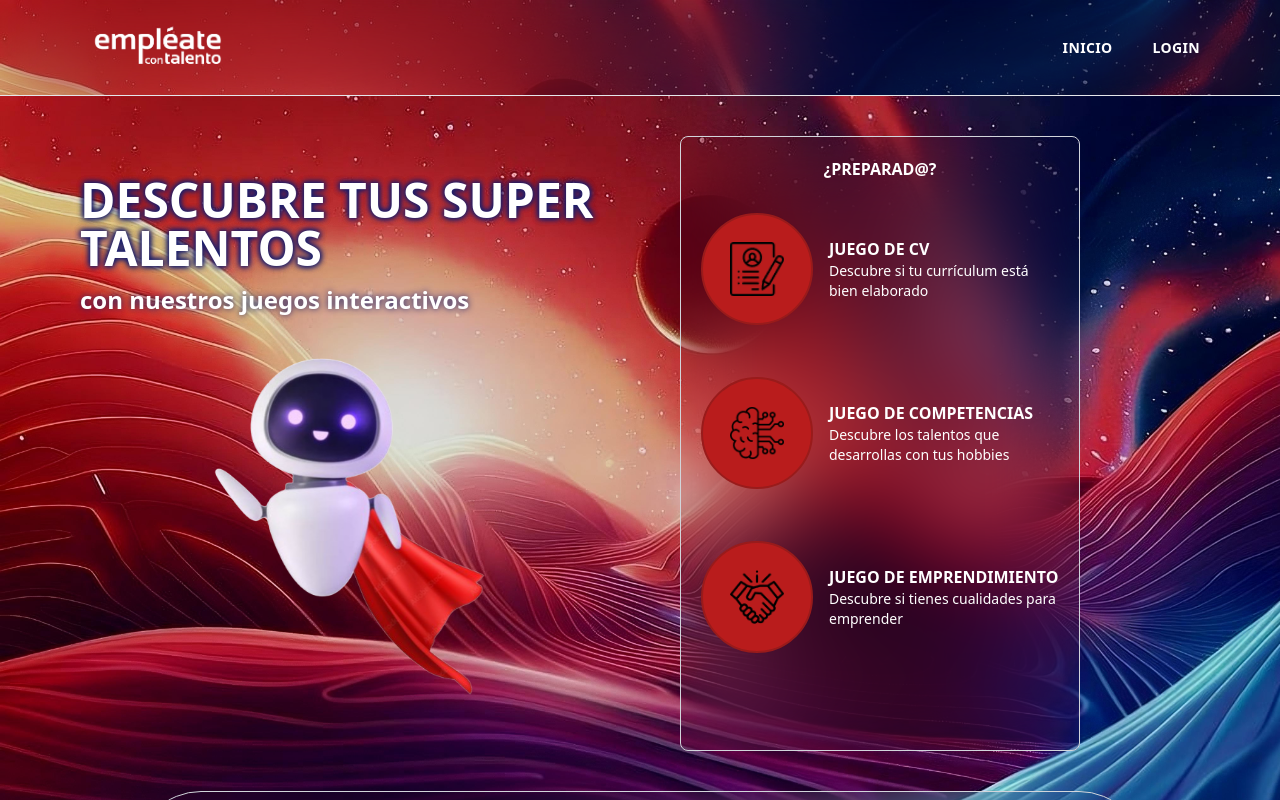
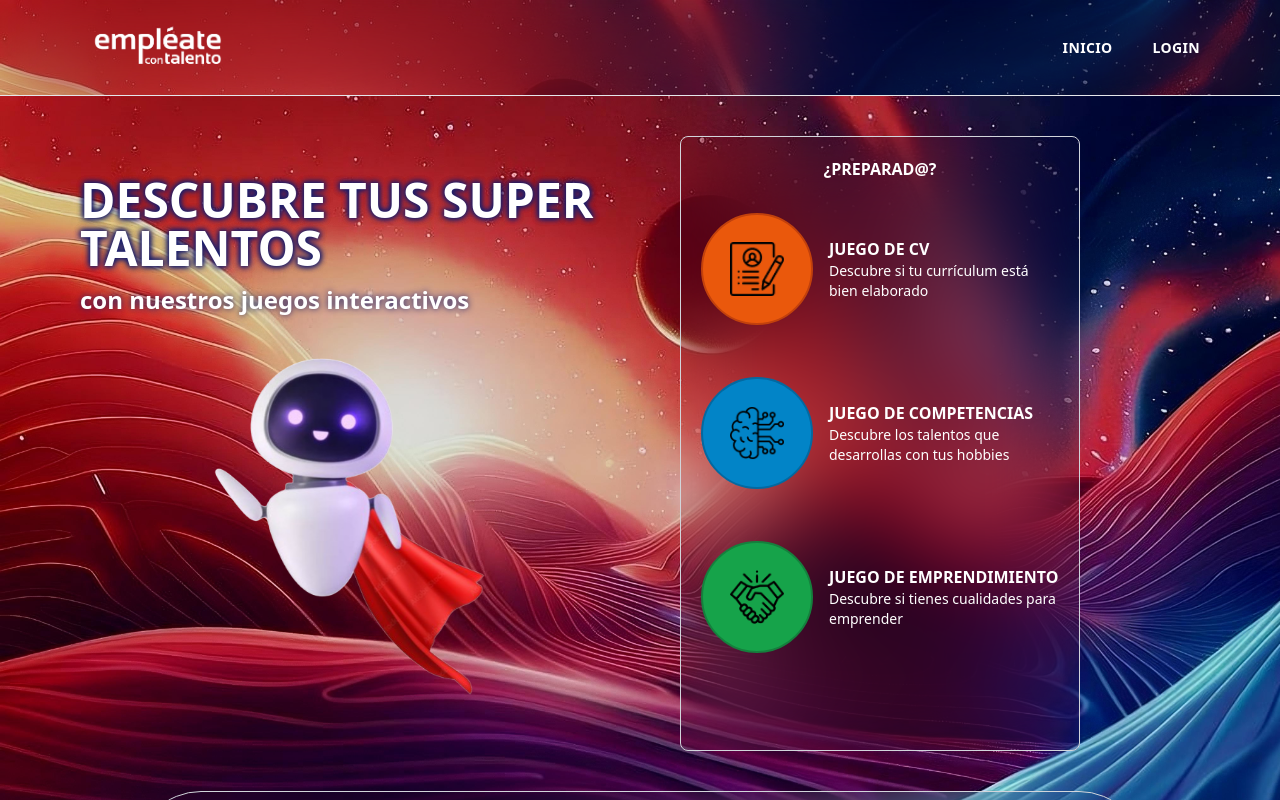
Before and after one commit to Isarok/ChatBot_EmplaeteConTalento, a React (Vite) app: page / in a window 1280 px wide. Shown: the top 800 px of the page. Built offline with nearby package versions, Linux system fonts and the light colour scheme.

Commit message:
Add the corporate colours and the Millionaire game

```diff
--- a/src/Components/GameCategories/index.tsx
+++ b/src/Components/GameCategories/index.tsx
@@ -9,8 +9,8 @@ const Games = () => {
       <div className="flex flex-col gap-3">
         <h1 className="text-center font-bold">¿PREPARAD@?</h1>
         <div className="flex lgl:flex-row lg:flex-row md:flex-row flex-col items-center sm:items-center sm:justify-start p-5">
-          <Link to="/orange-page" className="link-wrapper">
-            <div className="image-link bg-red-700 hover:bg-red-600 hover:border-white flex items-center justify-center w-28 h-28 text-white font-bold rounded-full border-2 border-red-800">
+          <Link to="https://empleate-quiz-cv.vercel.app/" className="link-wrapper">
+            <div className="image-link bg-orange-600 hover:bg-orange-500 hover:border-white flex items-center justify-center w-28 h-28 text-white font-bold rounded-full border-2 border-orange-700">
               <img src={Empleabilidad} alt="" className="w-1/2 h-1/2" />
             </div>
           </Link>
@@ -23,7 +23,7 @@ const Games = () => {
         </div>
         <div className="flex lgl:flex-row lg:flex-row md:flex-row flex-col items-center sm:items-center sm:justify-start p-5">
           <Link to="/GameCard" className="link-wrapper">
-            <div className="image-link bg-red-700 hover:bg-red-600  hover:border-white flex items-center justify-center w-28 h-28 text-white font-bold rounded-full border-2 border-red-800">
+            <div className="image-link bg-sky-600 hover:bg-sky-500  hover:border-white flex items-center justify-center w-28 h-28 text-white font-bold rounded-full border-2 border-sky-700">
               <img src={Formacion} alt="" className="w-1/2 h-1/2" />
             </div>
           </Link>
@@ -38,7 +38,7 @@ const Games = () => {
         </div>
         <div className="flex lgl:flex-row lg:flex-row md:flex-row flex-col items-center sm:items-center sm:justify-start p-5">
           <Link to="/QuizPage" className="link-wrapper">
-            <div className="image-link bg-red-700 hover:bg-red-600  hover:border-white flex items-center justify-center w-28 h-28 text-white font-bold rounded-full border-2 border-red-800">
+            <div className="image-link bg-green-600 hover:bg-green-500  hover:border-white flex items-center justify-center w-28 h-28 text-white font-bold rounded-full border-2 border-green-700">
               <img src={Emprendimiento} alt="" className="w-1/2 h-1/2" />
             </div>
           </Link>
--- a/src/Pages/GameMillonaire/index.tsx
+++ b/src/Pages/GameMillonaire/index.tsx
@@ -1,4 +1,3 @@
-
 
 const GameMillonaire = () => {
   return (
```
